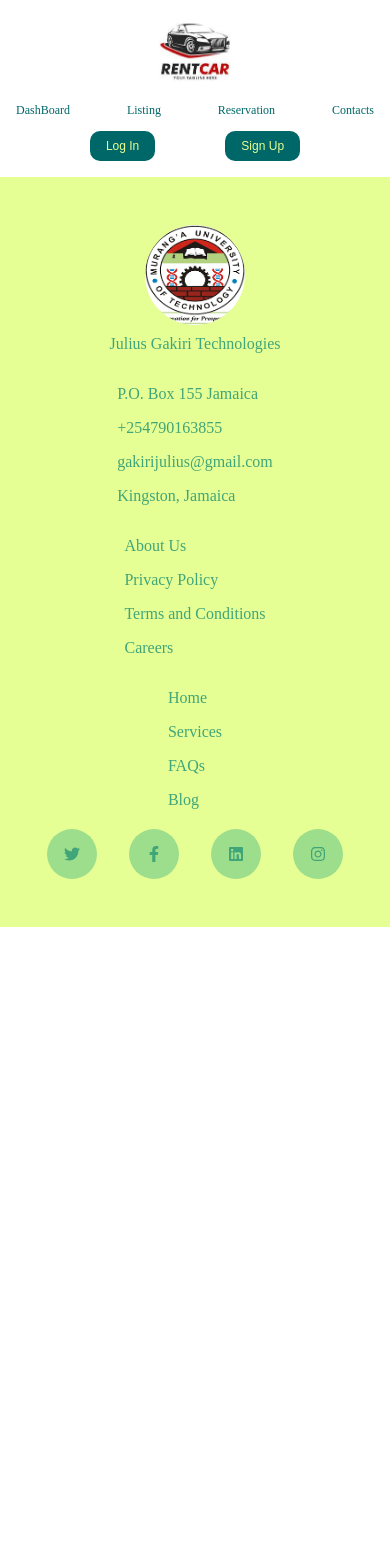
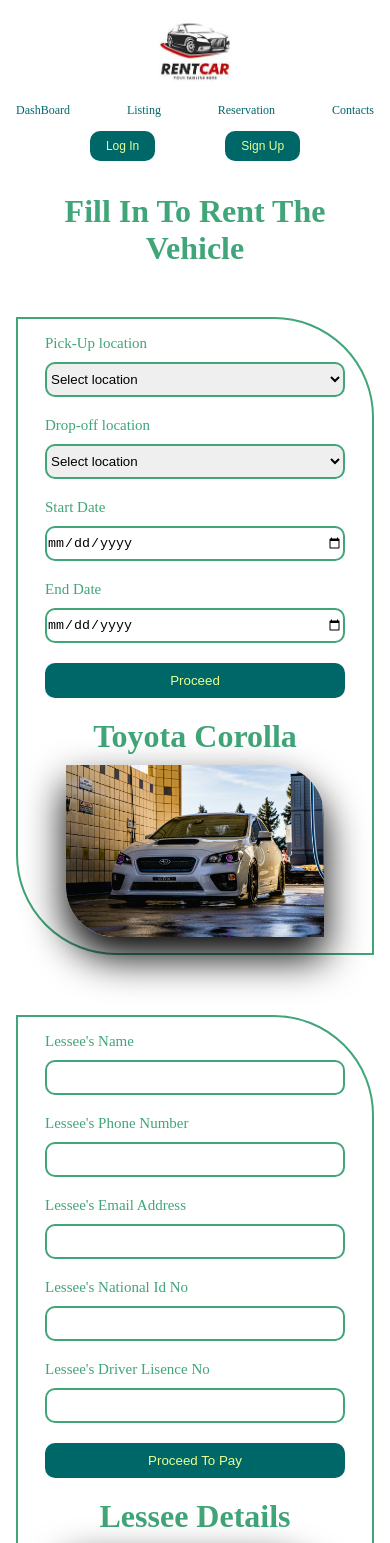
Before and after one commit to Gakiri001/BebaBeba-Car-Rental, a React (Vite) app: page /Reservation in a window 390 px wide. Shown: the top 1543 px of the page. Before the commit the page ends 927 px from the top, so only its background shows below. Built offline with nearby package versions, Linux system fonts and the light colour scheme.

Commit message:
Done with the reservation page

```diff
--- a/package.json
+++ b/package.json
@@ -10,10 +10,12 @@
     "preview": "vite preview"
   },
   "dependencies": {
+    "formik": "^2.4.6",
     "react": "^18.2.0",
     "react-dom": "^18.2.0",
     "react-icons": "^5.2.1",
-    "react-router-dom": "^6.24.0"
+    "react-router-dom": "^6.24.0",
+    "yup": "^1.4.0"
   },
   "devDependencies": {
     "@types/react": "^18.2.66",
--- a/src/App.jsx
+++ b/src/App.jsx
@@ -4,6 +4,7 @@
 import Home from "./Pages/Home/Home";
 import Footer from "./components/Footer/Footer";
 import Listing from "./Pages/Listing/Listing";
+import Reservation from "./Pages/Reservation/Reservation";
 
 function App() {
   return (
@@ -13,6 +14,7 @@
         <Routes>
           <Route path="/" element={<Home />} />
           <Route path="/Listing" element={<Listing />} />
+          <Route path="/Reservation" element={<Reservation />} />
         </Routes>
         <Footer/>
       </BrowserRouter>
--- a/src/Pages/Listing/Listing.css
+++ b/src/Pages/Listing/Listing.css
@@ -97,6 +97,9 @@
   font-size: 16px;
   color: var(--color4);
 }
+.Listcard .Listcard4 button:hover{
+  background-color: var(--color1);
+}
 
 @media screen and (max-width: 64.375em) {
   .ListingFather{
--- /dev/null
+++ b/src/Pages/Reservation/Reservation.css
@@ -0,0 +1,121 @@
+:root {
+  --color1: #006769;
+  --color2: #40a578;
+  --color3: #9dde8d;
+  --color4: #e6ff94;
+}
+.Reservation{
+  padding: 1rem;
+}
+.Reservation .head{
+  text-align: center;
+  color: var(--color2);
+  margin-bottom: 50px;
+}
+.Reservation .LesseDetails,
+.Reservation .ReservationWrapper{
+  margin-bottom: 60px;
+  display: flex;
+  padding: 1rem;
+  border: var(--color2) solid 2px;
+  border-bottom-left-radius: 100px;
+  border-top-right-radius: 100px;
+}
+.Reservation .LesseDetails .LesseDetailsLeft,
+.Reservation .ReservationWrapper .ReservationTop{
+  width: 50%;
+  display: flex;
+  justify-content: center;
+  align-items: center;
+}
+.Reservation .LesseDetails .LesseDetailsLeft div,
+.Reservation .ReservationWrapper .ReservationTop div{
+  display: flex;
+  flex-direction: column;
+  margin-bottom: 20px;
+}
+.Reservation .LesseDetails .LesseDetailsLeft div label,
+.Reservation .ReservationWrapper .ReservationTop div label{
+  color: var(--color2);
+  font-size: 15px;
+  margin-bottom: 10px;
+}
+.Reservation .LesseDetails .LesseDetailsLeft div .Field,
+.Reservation .ReservationWrapper .ReservationTop div .Field{
+  width: 200px;
+  height: 35px;
+  border: var(--color2) solid 2px;
+  border-radius: 10px;
+}
+.Reservation .LesseDetails .LesseDetailsLeft div .error,
+.Reservation .ReservationWrapper .ReservationTop div .error{
+  color: red;
+}
+.Reservation .LesseDetails .lesseDetailsRight,
+.Reservation .ReservationWrapper .ReservationDown{
+  width: 50%;
+}
+.Reservation .LesseDetails .lesseDetailsRight h1,
+.Reservation .ReservationWrapper .ReservationDown h1{
+  text-align: center;
+  margin-bottom: 10px;
+  color: var(--color2);
+}
+.Reservation .LesseDetails .lesseDetailsRight img,
+.Reservation .ReservationWrapper .ReservationDown img{
+  width: 80%;
+  border-bottom-left-radius: 50px;
+  border-top-right-radius: 50px;
+  box-shadow: 0px 20px 40px 0 rgba(0, 0, 0, 1);
+}
+.Proceedbtn{
+  height: 35px;
+  background-color: var(--color1);
+  color: var(--color4);
+  border: none;
+  border-radius: 10px;
+  cursor: pointer;
+}
+.payment{
+  display: grid;
+  place-content: center;
+}
+.payment .paymentBtn{
+  background-color: var(--color1);
+  color: var(--color4);
+  border: none;
+  border-radius: 10px;
+  cursor: pointer;
+  padding: 1rem 1.8rem;
+}
+@media screen and (max-width: 50.625em) {
+  .Reservation .LesseDetails,
+  .Reservation .ReservationWrapper{
+    flex-direction: column;
+    justify-content: center;
+    align-items: center;
+  }
+  .Reservation .LesseDetails .LesseDetailsLeft,
+.Reservation .ReservationWrapper .ReservationTop{
+  width: 100%;
+}
+.Reservation .LesseDetails .LesseDetailsLeft div .Field,
+.Reservation .ReservationWrapper .ReservationTop div .Field{
+  width: 300px;
+}
+.Reservation .LesseDetails .lesseDetailsRight,
+.Reservation .ReservationWrapper .ReservationDown{
+  width: 100%;
+  display: flex;
+  flex-direction: column;
+  justify-content: center;
+  align-items: center;
+}
+}
+
+@media screen and (max-width: 23.4375em) {
+  .Reservation .LesseDetails .LesseDetailsLeft div .Field,
+.Reservation .ReservationWrapper .ReservationTop div .Field{
+  width: 200px;
+}
+}
--- /dev/null
+++ b/src/Pages/Reservation/Reservation.jsx
@@ -0,0 +1,145 @@
+import { Formik,Form,Field,ErrorMessage } from "formik";
+import car from "../../assets/car1.jpg";
+import lesseepic from "../../assets/hero.jpg";
+import * as Yup from "yup"
+import "./Reservation.css"
+
+function Reservation() {
+  const validationSchema = Yup.object().shape({
+    date: Yup.date().required("Starting Date is Required").nullable(),
+    date2: Yup.date().required("End Date is Required").nullable(),
+    location:Yup.string().trim().oneOf(['Mandeville',"MontegoBay","Kingston","MayPen","SpanishTown"],"Invalid Town selection").required("Pick up Location is required"),
+    location2:Yup.string().trim().oneOf(['Mandeville',"MontegoBay","Kingston","MayPen","SpanishTown"],"Invalid Town selection").required("Drop off Location is required"),
+
+    lesseName: Yup.string().required("The Lesse name is required"),
+    lesseNumber: Yup.number().required("The lesse Phone Number is Required").positive("Must be a positive number").integer("Must be an Integer"),
+    lesseEmail: Yup.string().email("Invalid Email Address").required("The Lesse email is required"),
+    lesseID: Yup.number().required("The lesse ID Number is Required").positive("ID Number must be postive number").integer("Must be an integer"),
+    driverLicense: Yup.number().required("Driver's ID number is required").positive("Must be a positive number").integer("Must be an Integer"),
+  })
+  return (
+    <div className='Reservation'>
+      <h1 className="head">Fill In To Rent The Vehicle</h1>
+      <div className="ReservationWrapper">
+      <div className='ReservationTop'>
+        <Formik
+        initialValues={{date:"",location:"",date2:"",location2:""}}
+        validationSchema={validationSchema}
+        onSubmit={(values,{setSubmitting}) =>{
+          console.log('Form data',values)
+          setSubmitting(false)
+        }}
+        >
+          {({isSubmitting}) => (
+              <Form action="">
+              <div>
+                <label htmlFor="pickLocation">Pick-Up location</label>
+                <Field as="select" name="location" className="Field">
+                <option value="" label="Select location" />
+                <option value="Mandeville" label="Mandeville" />
+                <option value="MontegoBay" label="MontegoBay" />
+                <option value="Kingston" label="Kingston" />
+                <option value="MayPen" label="MayPen" />
+                <option value="SpanishTown" label="SpanishTown" />
+                </Field>
+                <ErrorMessage name="location" component="div" className="error"/>
+              </div>
+              <div>
+                <label htmlFor="dropLocation">Drop-off location</label>
+                <Field as="select" name="location2" className="Field">
+                <option value="" label="Select location" />
+                <option value="Mandeville" label="Mandeville" />
+                <option value="MontegoBay" label="MontegoBay" />
+                <option value="Kingston" label="Kingston" />
+                <option value="MayPen" label="MayPen" />
+                <option value="SpanishTown" label="SpanishTown" />
+                </Field>
+                <ErrorMessage name="location2" component="div" className="error"/>
+              </div>
+              <div>
+                <label htmlFor="date">Start Date</label>
+                <Field type="date" name="date" className="Field"/>
+                <ErrorMessage name="date" component="div" className="error"/>
+              </div>
+              <div>
+                <label htmlFor="date">End Date</label>
+                <Field type="date" name="date2" className="Field"/>
+                <ErrorMessage name="date2" component="div" className="error"/>
+              </div>
+              <div>
+              <button type="submit" disabled={isSubmitting} className="Proceedbtn">
+                Proceed
+              </button>
+              </div>
+            </Form>
+          )}
+        </Formik>
+      </div>
+
+
+      <div className='ReservationDown'>
+        <h1>Toyota Corolla</h1>
+        <img src={car} alt="" />
+      </div>
+      </div>
+
+      <div className="LesseDetails">
+        <div className="LesseDetailsLeft">
+          <Formik
+          initialValues={{lesseName:"",lesseNumber:"",lesseEmail:"",lesseID:"",driverLicense:""}}
+          validationSchema={validationSchema}
+          onSubmit={(values,{setSubmitting}) =>{
+            console.log("Lesse Data",values)
+            setSubmitting(false)
+          }}
+          >
+            {({isSubmitting}) => (
+              <Form>
+                <div>
+                  <label htmlFor="lesseName">Lessee's Name</label>
+                  <Field type="text" name="lesseName" className="Field"/>
+                  <ErrorMessage name="lesseName" component="div" className="error"/>
+                </div>
+                <div>
+                  <label htmlFor="lesseNumber">Lessee's Phone Number</label>
+                  <Field type="number" name="lesseNumber" className="Field"/>
+                  <ErrorMessage name="lesseNumber" component="div" className="error"/>
+                </div>
+                <div>
+                  <label htmlFor="lesseEmail">Lessee's Email Address</label>
+                  <Field type="email" name="lesseEmail" className="Field"/>
+                  <ErrorMessage name="lesseEmail" component="div" className="error"/>
+                </div>
+                <div>
+                  <label htmlFor="lesseID">Lessee's National Id No</label>
+                  <Field type="number" name="lesseID" className="Field"/>
+                  <ErrorMessage name="lesseID" component="div" className="error"/>
+                </div>
+                <div>
+                  <label htmlFor="driverLicense">Lessee's Driver Lisence No</label>
+                  <Field type="number" name="driverLicense" className="Field"/>
+                  <ErrorMessage name="driverLicense" component="div" className="error"/>
+                </div>
+                <div>
+              <button type="submit" disabled={isSubmitting} className="Proceedbtn">
+                Proceed To Pay
+              </button>
+              </div>
+              </Form>
+            )}
+          </Formik>
+        </div>
+        <div className="lesseDetailsRight">
+          <h1>Lessee Details</h1>
+          <img src={lesseepic} alt="" />
+        </div>
+      </div>
+
+      <div className="payment">
+        <button className="paymentBtn">M-pesa &rarr; pay  Ksh20,000</button>
+      </div>
+    </div>
+  )
+}
+
+export default Reservation
--- a/src/components/Header/Header.jsx
+++ b/src/components/Header/Header.jsx
@@ -21,7 +21,7 @@
             </Link>
           </li>
           <li>
-            <Link className="HeaderLink" to="/">
+            <Link className="HeaderLink" to="/Reservation">
               Reservation
             </Link>
           </li>
```
Also changed, not shown: 1 other file (tests, documents, lock files or other folders).
